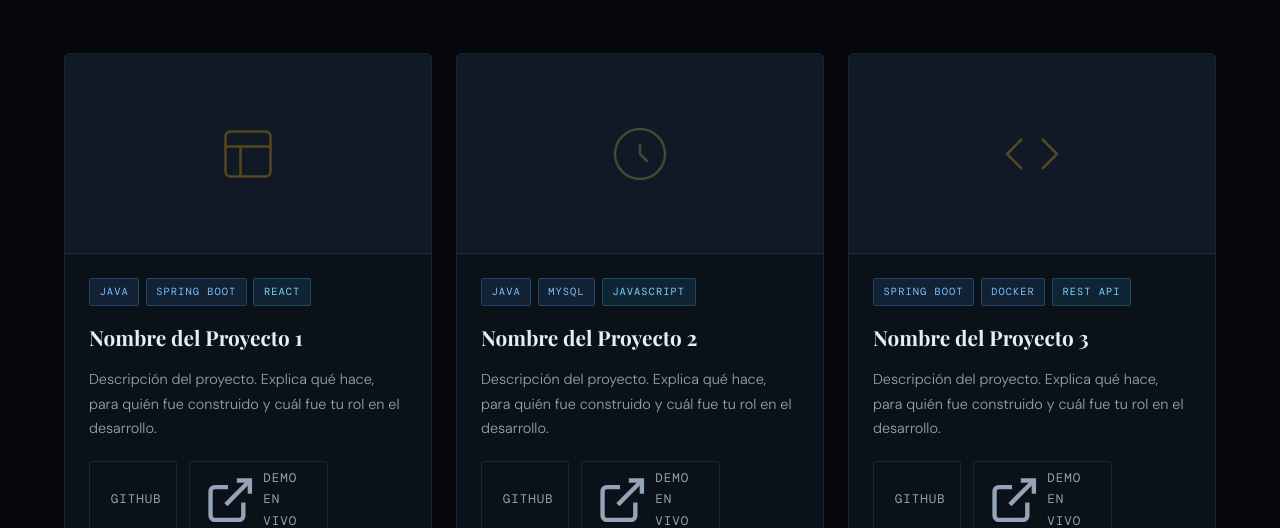
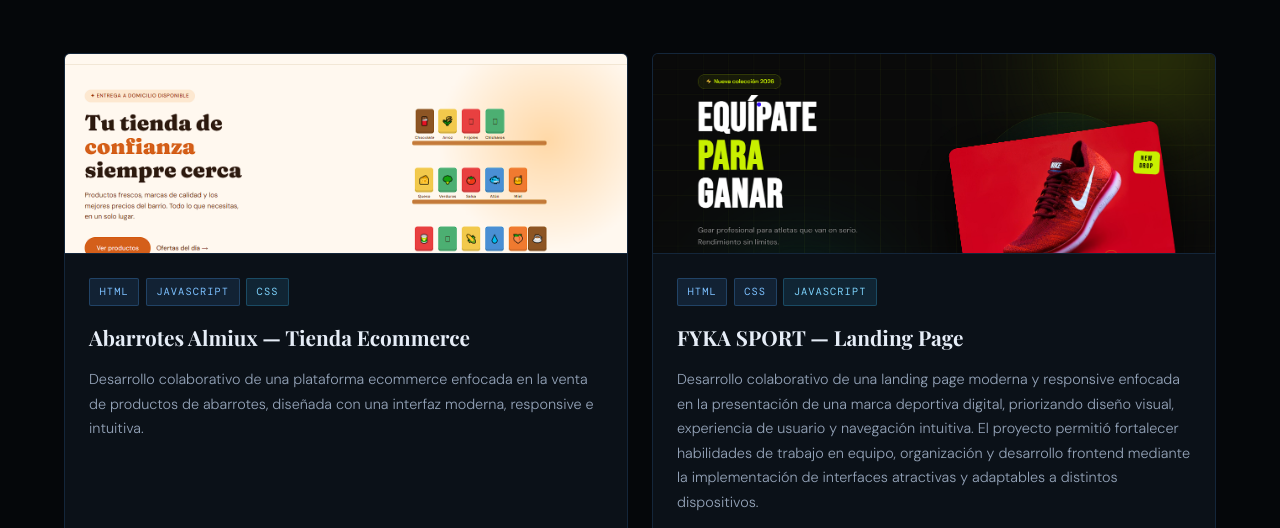
Before and after one commit to Arturo5312/Portafolio, a plain HTML site: page index.html in a window 1280 px wide. Shown: the part 1993-2521 px from the top of the page. Drawn offline with nearby package versions, Linux system fonts and the light colour scheme.

Commit message:
proyectos

```diff
--- a/index.html
+++ b/index.html
@@ -132,36 +132,32 @@
 
       <!-- ════════════════════════════════════
            ✏️ PROYECTO 1
-           - Cambia nombre, descripción y tags
-           - Para imagen real reemplaza .project-img-placeholder por:
-             <img class="project-img" src="img/proyecto1.jpg" alt="Nombre del proyecto">
-           - Pon las URLs reales en los href de los botones
+           Cambia nombre, descripción y tags
            ════════════════════════════════════ -->
       <div class="project-card fade-in">
-        <div class="project-img-placeholder">
-          <svg width="60" height="60" viewBox="0 0 24 24" fill="none" stroke="#d4a017" stroke-width="1" opacity="0.35">
-            <rect x="3" y="3" width="18" height="18" rx="2"/><path d="M3 9h18M9 21V9"/>
-          </svg>
-        </div>
+
+  <img class="project-img" src="img/tienda_almiux.png" alt="Tienda Almiux">
+
   <div class="project-body">
     <div class="project-tags">
-            <span class="tag">Java</span>
-            <span class="tag">Spring Boot</span>
-            <span class="tag green-tag">React</span>
-            <!--Cambia o agrega tags -->
+      <span class="tag">HTML</span>
+      <span class="tag">JavaScript</span>
+      <span class="tag green-tag">CSS</span>
     </div>
-          <h3 class="project-title">Nombre del Proyecto 1</h3>
+
+    <h3 class="project-title">
+      Abarrotes Almiux — Tienda Ecommerce
+    </h3>
+
     <p class="project-desc">
-            <!--Descripción: qué hace, qué problema resuelve, tu rol -->
-            Descripción del proyecto. Explica qué hace, para quién fue construido y cuál fue tu
-            rol en el desarrollo.
+      Desarrollo colaborativo de una plataforma ecommerce enfocada en la venta de productos de abarrotes, diseñada con una interfaz moderna, responsive e intuitiva.
     </p>
           <div class="project-links">
-            <a href="#" class="project-link"> <!-- ✏️ URL del repo -->
+            <a href="https://github.com/Arturo5312/tienda_almiux" class="project-link"> <!-- ✏️ URL del repo -->
               <svg viewBox="0 0 24 24" fill="currentColor"><path d="M12 0C5.37 0 0 5.37 0 12c0 5.3 3.44 9.8 8.2 11.38.6.1.82-.26.82-.58v-2.03c-3.34.72-4.04-1.61-4.04-1.61-.54-1.38-1.33-1.75-1.33-1.75-1.09-.74.08-.73.08-.73 1.2.08 1.84 1.24 1.84 1.24 1.07 1.83 2.8 1.3 3.49 1 .1-.78.42-1.3.76-1.6-2.67-.3-5.47-1.33-5.47-5.93 0-1.31.47-2.38 1.24-3.22-.14-.3-.54-1.52.1-3.18 0 0 1-.32 3.3 1.23a11.5 11.5 0 0 1 3-.4c1.02 0 2.04.13 3 .4 2.28-1.55 3.29-1.23 3.29-1.23.65 1.66.24 2.88.12 3.18.77.84 1.23 1.91 1.23 3.22 0 4.61-2.8 5.63-5.48 5.92.43.37.81 1.1.81 2.22v3.29c0 .32.22.69.82.57C20.56 21.8 24 17.3 24 12c0-6.63-5.37-12-12-12z"/></svg>
               GitHub
             </a>
-            <a href="#" class="project-link"> <!-- ✏️ URL del demo -->
+            <a href="https://arturo5312.github.io/tienda_almiux/" class="project-link"> <!-- ✏️ URL del demo -->
               <svg viewBox="0 0 24 24" fill="none" stroke="currentColor" stroke-width="2"><path d="M18 13v6a2 2 0 0 1-2 2H5a2 2 0 0 1-2-2V8a2 2 0 0 1 2-2h6"/><polyline points="15 3 21 3 21 9"/><line x1="10" y1="14" x2="21" y2="3"/></svg>
               Demo en vivo
             </a>
@@ -171,65 +167,47 @@
 
       <!--  PROYECTO 2 -->
 <div class="project-card fade-in" style="transition-delay: 0.1s;">
-        <div class="project-img-placeholder">
-          <svg width="60" height="60" viewBox="0 0 24 24" fill="none" stroke="#7ab648" stroke-width="1" opacity="0.35">
-            <circle cx="12" cy="12" r="10"/><path d="M12 8v4l3 3"/>
-          </svg>
-        </div>
+
+  <img class="project-img" src="img/FIKA sport.png" alt="FYKA SPORT">
+
   <div class="project-body">
+
     <div class="project-tags">
-            <span class="tag">Java</span>
-            <span class="tag">MySQL</span>
+      <span class="tag">HTML</span>
+      <span class="tag">CSS</span>
       <span class="tag green-tag">JavaScript</span>
     </div>
-          <h3 class="project-title">Nombre del Proyecto 2</h3>
+
+    <h3 class="project-title">FYKA SPORT — Landing Page</h3>
+
     <p class="project-desc">
-            Descripción del proyecto. Explica qué hace, para quién fue construido y cuál fue tu
-            rol en el desarrollo.
+      Desarrollo colaborativo de una landing page moderna y responsive enfocada en la presentación de una marca deportiva digital, priorizando diseño visual, experiencia de usuario y navegación intuitiva. El proyecto permitió fortalecer habilidades de trabajo en equipo, organización y desarrollo frontend mediante la implementación de interfaces atractivas y adaptables a distintos dispositivos.
     </p>
+
     <div class="project-links">
-            <a href="#" class="project-link">
-              <svg viewBox="0 0 24 24" fill="currentColor"><path d="M12 0C5.37 0 0 5.37 0 12c0 5.3 3.44 9.8 8.2 11.38.6.1.82-.26.82-.58v-2.03c-3.34.72-4.04-1.61-4.04-1.61-.54-1.38-1.33-1.75-1.33-1.75-1.09-.74.08-.73.08-.73 1.2.08 1.84 1.24 1.84 1.24 1.07 1.83 2.8 1.3 3.49 1 .1-.78.42-1.3.76-1.6-2.67-.3-5.47-1.33-5.47-5.93 0-1.31.47-2.38 1.24-3.22-.14-.3-.54-1.52.1-3.18 0 0 1-.32 3.3 1.23a11.5 11.5 0 0 1 3-.4c1.02 0 2.04.13 3 .4 2.28-1.55 3.29-1.23 3.29-1.23.65 1.66.24 2.88.12 3.18.77.84 1.23 1.91 1.23 3.22 0 4.61-2.8 5.63-5.48 5.92.43.37.81 1.1.81 2.22v3.29c0 .32.22.69.82.57C20.56 21.8 24 17.3 24 12c0-6.63-5.37-12-12-12z"/></svg>
+
+      <a href="https://github.com/Arturo5312/Landing_Page_Fyka_Sport" class="project-link">
+        <svg viewBox="0 0 24 24" fill="currentColor">
+          <path d="M12 0C5.37 0 0 5.37 0 12c0 5.3 3.44 9.8 8.2 11.38.6.1.82-.26.82-.58v-2.03c-3.34.72-4.04-1.61-4.04-1.61-.54-1.38-1.33-1.75-1.33-1.75-1.09-.74.08-.73.08-.73 1.2.08 1.84 1.24 1.84 1.24 1.07 1.83 2.8 1.3 3.49 1 .1-.78.42-1.3.76-1.6-2.67-.3-5.47-1.33-5.47-5.93 0-1.31.47-2.38 1.24-3.22-.14-.3-.54-1.52.1-3.18 0 0 1-.32 3.3 1.23a11.5 11.5 0 0 1 3-.4c1.02 0 2.04.13 3 .4 2.28-1.55 3.29-1.23 3.29-1.23.65 1.66.24 2.88.12 3.18.77.84 1.23 1.91 1.23 3.22 0 4.61-2.8 5.63-5.48 5.92.43.37.81 1.1.81 2.22v3.29c0 .32.22.69.82.57C20.56 21.8 24 17.3 24 12c0-6.63-5.37-12-12-12z"/>
+        </svg>
         GitHub
       </a>
-            <a href="#" class="project-link">
-              <svg viewBox="0 0 24 24" fill="none" stroke="currentColor" stroke-width="2"><path d="M18 13v6a2 2 0 0 1-2 2H5a2 2 0 0 1-2-2V8a2 2 0 0 1 2-2h6"/><polyline points="15 3 21 3 21 9"/><line x1="10" y1="14" x2="21" y2="3"/></svg>
+
+      <a href="https://arturo5312.github.io/Landing_Page_Fyka_Sport/" class="project-link">
+        <svg viewBox="0 0 24 24" fill="none" stroke="currentColor" stroke-width="2">
+          <path d="M18 13v6a2 2 0 0 1-2 2H5a2 2 0 0 1-2-2V8a2 2 0 0 1 2-2h6"/>
+          <polyline points="15 3 21 3 21 9"/>
+          <line x1="10" y1="14" x2="21" y2="3"/>
+        </svg>
         Demo en vivo
       </a>
+
     </div>
+
   </div>
 </div>
 
-      <!--  PROYECTO 3 -->
-      <div class="project-card fade-in" style="transition-delay: 0.2s;">
-        <div class="project-img-placeholder">
-          <svg width="60" height="60" viewBox="0 0 24 24" fill="none" stroke="#d4a017" stroke-width="1" opacity="0.35">
-            <polyline points="16 18 22 12 16 6"/><polyline points="8 6 2 12 8 18"/>
-          </svg>
-        </div>
-        <div class="project-body">
-          <div class="project-tags">
-            <span class="tag">Spring Boot</span>
-            <span class="tag">Docker</span>
-            <span class="tag green-tag">REST API</span>
-          </div>
-          <h3 class="project-title">Nombre del Proyecto 3</h3>
-          <p class="project-desc">
-            Descripción del proyecto. Explica qué hace, para quién fue construido y cuál fue tu
-            rol en el desarrollo.
-          </p>
-          <div class="project-links">
-            <a href="#" class="project-link">
-              <svg viewBox="0 0 24 24" fill="currentColor"><path d="M12 0C5.37 0 0 5.37 0 12c0 5.3 3.44 9.8 8.2 11.38.6.1.82-.26.82-.58v-2.03c-3.34.72-4.04-1.61-4.04-1.61-.54-1.38-1.33-1.75-1.33-1.75-1.09-.74.08-.73.08-.73 1.2.08 1.84 1.24 1.84 1.24 1.07 1.83 2.8 1.3 3.49 1 .1-.78.42-1.3.76-1.6-2.67-.3-5.47-1.33-5.47-5.93 0-1.31.47-2.38 1.24-3.22-.14-.3-.54-1.52.1-3.18 0 0 1-.32 3.3 1.23a11.5 11.5 0 0 1 3-.4c1.02 0 2.04.13 3 .4 2.28-1.55 3.29-1.23 3.29-1.23.65 1.66.24 2.88.12 3.18.77.84 1.23 1.91 1.23 3.22 0 4.61-2.8 5.63-5.48 5.92.43.37.81 1.1.81 2.22v3.29c0 .32.22.69.82.57C20.56 21.8 24 17.3 24 12c0-6.63-5.37-12-12-12z"/></svg>
-              GitHub
-            </a>
-            <a href="#" class="project-link">
-              <svg viewBox="0 0 24 24" fill="none" stroke="currentColor" stroke-width="2"><path d="M18 13v6a2 2 0 0 1-2 2H5a2 2 0 0 1-2-2V8a2 2 0 0 1 2-2h6"/><polyline points="15 3 21 3 21 9"/><line x1="10" y1="14" x2="21" y2="3"/></svg>
-              Demo en vivo
-            </a>
-          </div>
-        </div>
-      </div>
+
 
       <!--  Para agregar más proyectos, copia uno de los bloques .project-card y pégalo aquí -->
 
```
Also changed, not shown: img/FIKA sport.png (added), img/tienda_almiux.png (added). Lines whose indentation alone changed are shown as unchanged.
